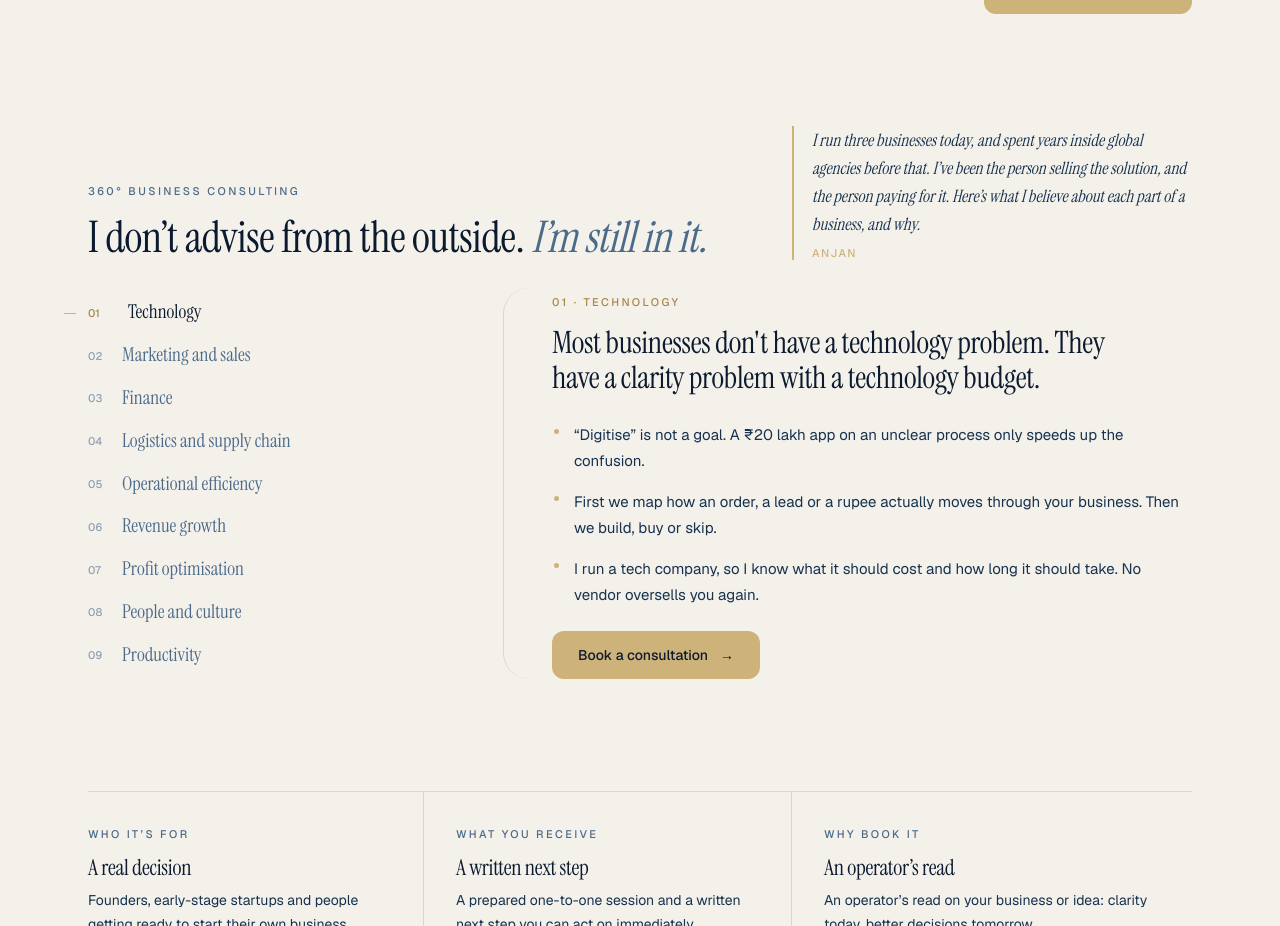
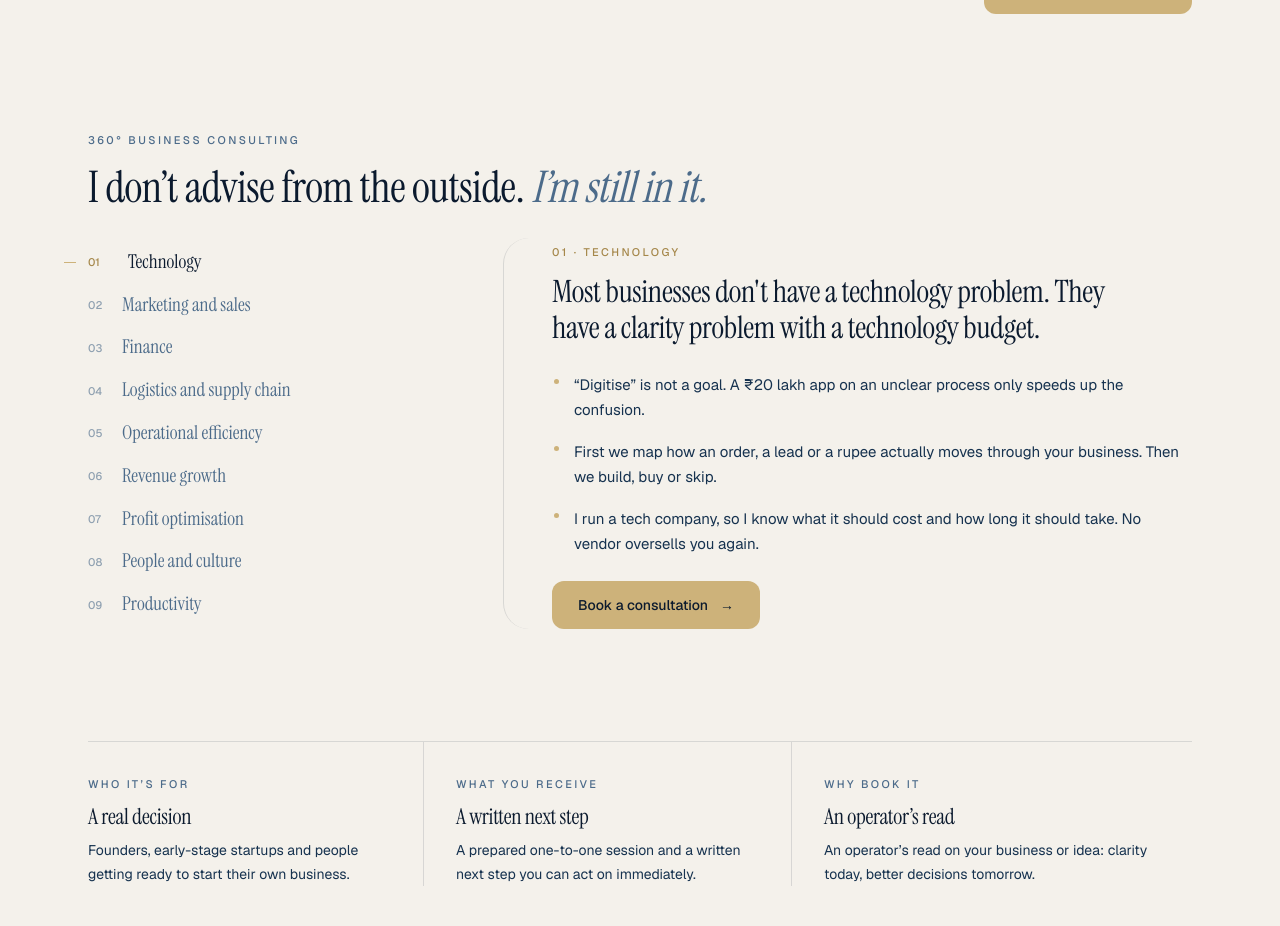
Before and after one commit to ainoboruworld/Anjan-Prasad_Website, a Next.js app: page /business-advisory in a window 1280 px wide. Shown: the part 971-1897 px from the top of the page. Built offline with nearby package versions, Linux system fonts and the light colour scheme; no server answers.

Commit message:
Remove the intro quote from the advisory 360 section
Co-Authored-By: Claude Fable 5 <noreply@anthropic.com>
Claude-Session: https://claude.ai/code/session_01Soiv5GPEpGSJ6WU5Nsditu

```diff
--- a/src/components/consultation/Diagnosis.tsx
+++ b/src/components/consultation/Diagnosis.tsx
@@ -41,12 +41,6 @@ export function Diagnosis({ initialKey }: { initialKey?: string }) {
                 I don&rsquo;t advise from the outside. <em>I&rsquo;m still in it.</em>
               </h2>
             </div>
-            <p className="dxq">
-              I run three businesses today, and spent years inside global agencies before that. I&rsquo;ve been the
-              person selling the solution, and the person paying for it. Here&rsquo;s what I believe about each part of
-              a business, and why.
-              <span>Anjan</span>
-            </p>
           </div>
 
           <div className="dxg">
```
